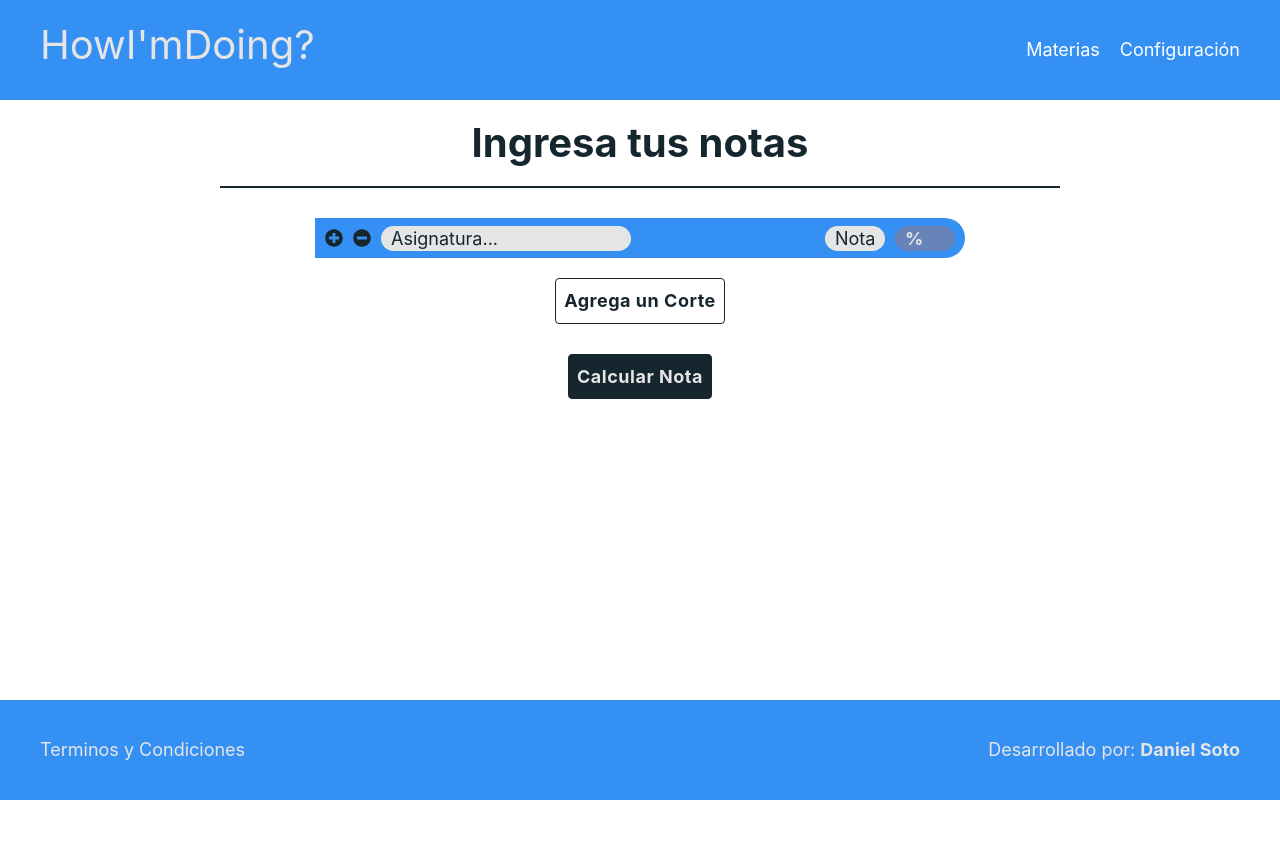
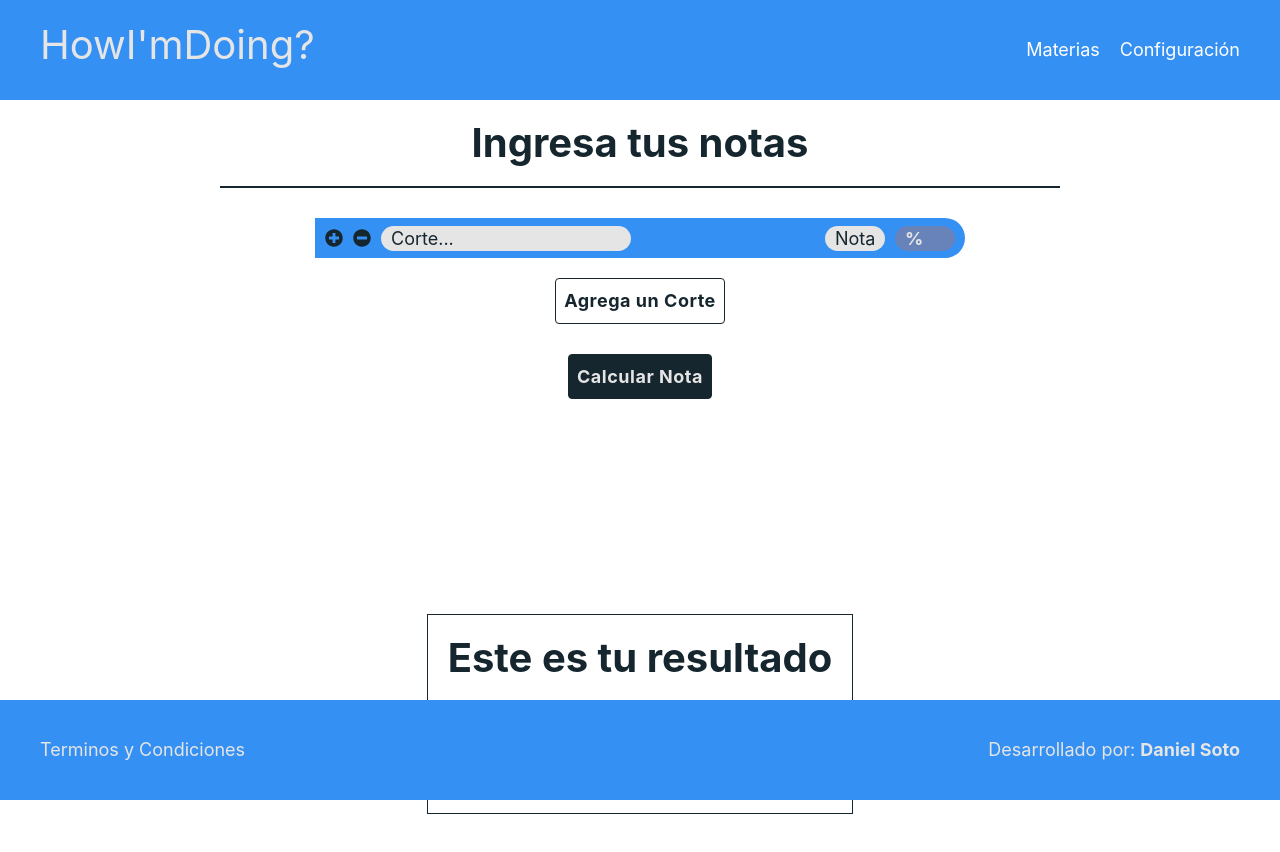
Before and after one commit to danielsoto-dev/HowImDoing, a React (Create React App) app: page / in a window 1280 px wide. Both pictures are taken after a click on the button "Agrega una Corte". Shown: the top 852 px of the page. Before the commit the page ends 800 px from the top, so only its background shows below. Built offline with nearby package versions, Linux system fonts and the light colour scheme.

Commit message:
Starting Modal Logic

```diff
--- a/src/components/GradeItem.js
+++ b/src/components/GradeItem.js
@@ -5,7 +5,6 @@ function GradesItem({ onAdd, onDelete, onChange, values, id }) {
   const { name, grade, percentage } = values;
   const handleChange = (e) => {
     let regex = /[^0-9.]+/;
-    // 3
     const { name, value } = e.target;
     const result = regex.exec(value);
 
@@ -33,7 +32,7 @@ function GradesItem({ onAdd, onDelete, onChange, values, id }) {
       <input
         className="input--section input--grade"
         name="name"
-        placeholder="Asignatura..."
+        placeholder="Corte..."
         type="text"
         value={name}
         onChange={foo}
--- a/src/components/GradesList.js
+++ b/src/components/GradesList.js
@@ -2,6 +2,7 @@ import React, { useState } from "react";
 import GradeItem from "./GradeItem";
 import getResult from "../utilities/getResult";
 import { ReactComponent as ReactImage } from "../images/empty-list-image.svg";
+
 function GradesList() {
   const [grades, setGrades] = useState([]);
   const handleNewGrade = () => {
--- a/src/components/Modal.js
+++ b/src/components/Modal.js
@@ -1,9 +1,10 @@
 import React from "react";
 // import { FontAwesomeIcon } from "@fortawesome/react-fontawesome";
 function Modal({ remGrade, remPercentage }) {
-  if (!(remGrade && remPercentage)) {
-    return null;
-  }
+  // if (!(remGrade && remPercentage)) {
+  //   return null;
+  // }
+
   return (
     <div className="modal">
       <h1 className="modal__title">Este es tu resultado</h1>
--- a/src/styles/components/_modal.scss
+++ b/src/styles/components/_modal.scss
@@ -1,13 +1,14 @@
 .modal {
   display: flex;
+  border: 1px solid $dark-color;
   flex-direction: column;
-  justify-content: center;
+  // justify-content: center;
   align-items: center;
   margin: 0 auto;
   margin-bottom: 100px;
 
   text-align: center;
-  height: 50vh;
+  height: 200px;
   &__title {
     border-bottom: 2px solid $dark-color;
     font-size: 40px;
```
Also changed, not shown: src/hooks/OutsideAlerter.js (added, +35 -0 lines).
